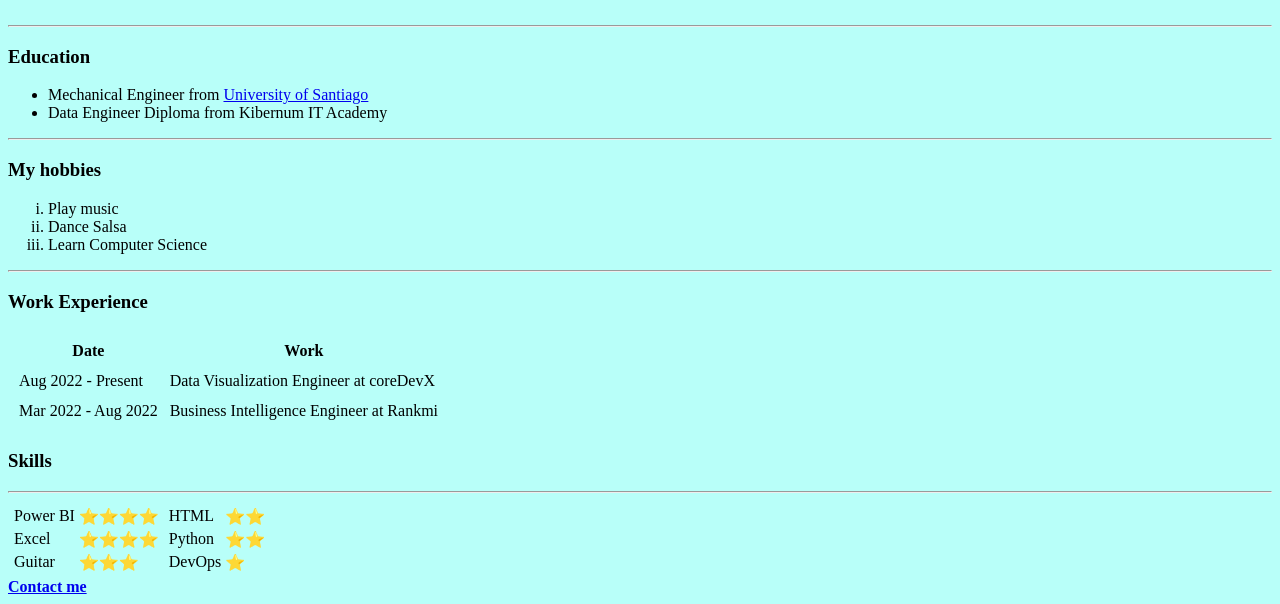
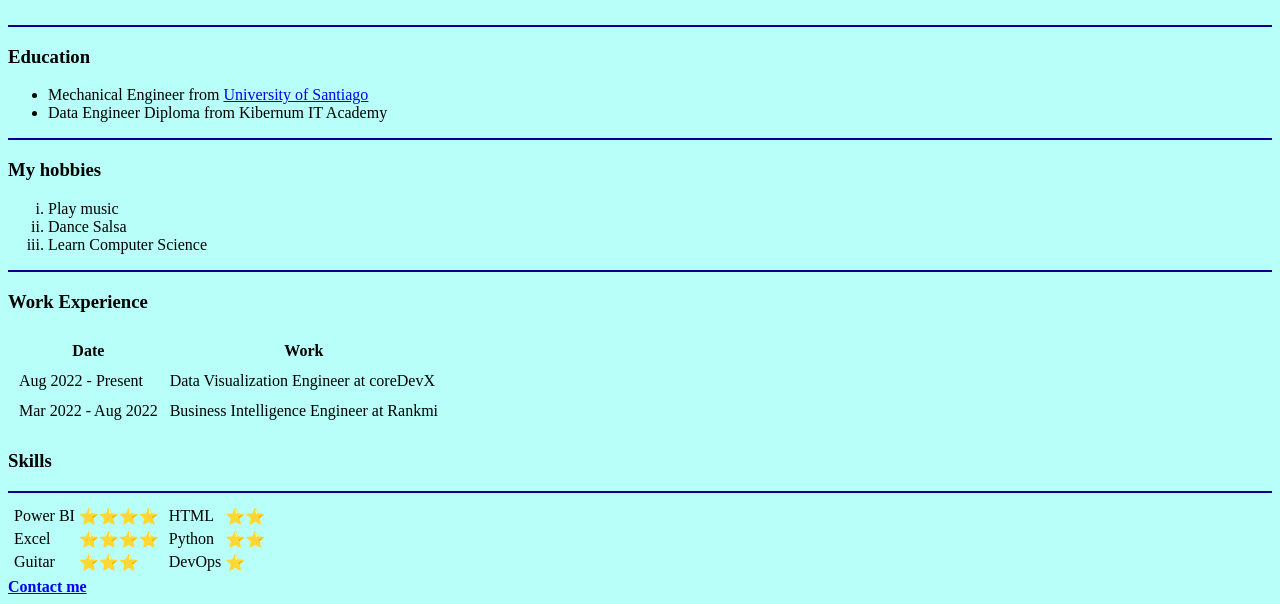
Before and after one commit to rodrigooig/cv, a plain HTML site: page index.html in a window 1280 px wide. Shown: the part 219-823 px from the top of the page. Drawn offline with Linux system fonts and the light colour scheme.

Commit message:
se agrega estilo sobre horizontal rule hr

```diff
--- a/index.html
+++ b/index.html
@@ -4,6 +4,11 @@
   <style>
     body {
       background-color: #b8fff9;
+    }
+    hr {
+      border-style: none;
+      background-color: darkblue;
+      height: 2px;
     }
   </style>
 </head>
```
